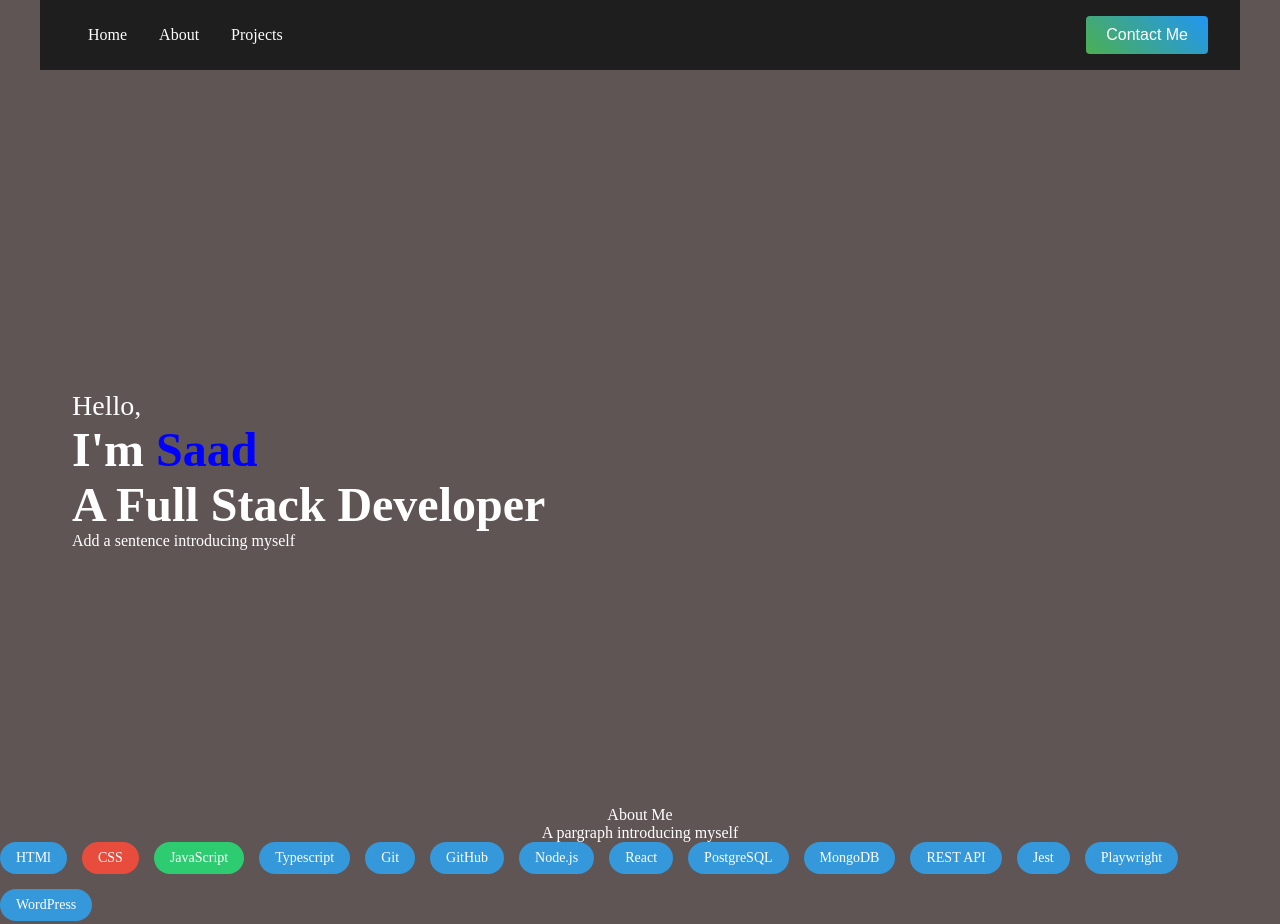
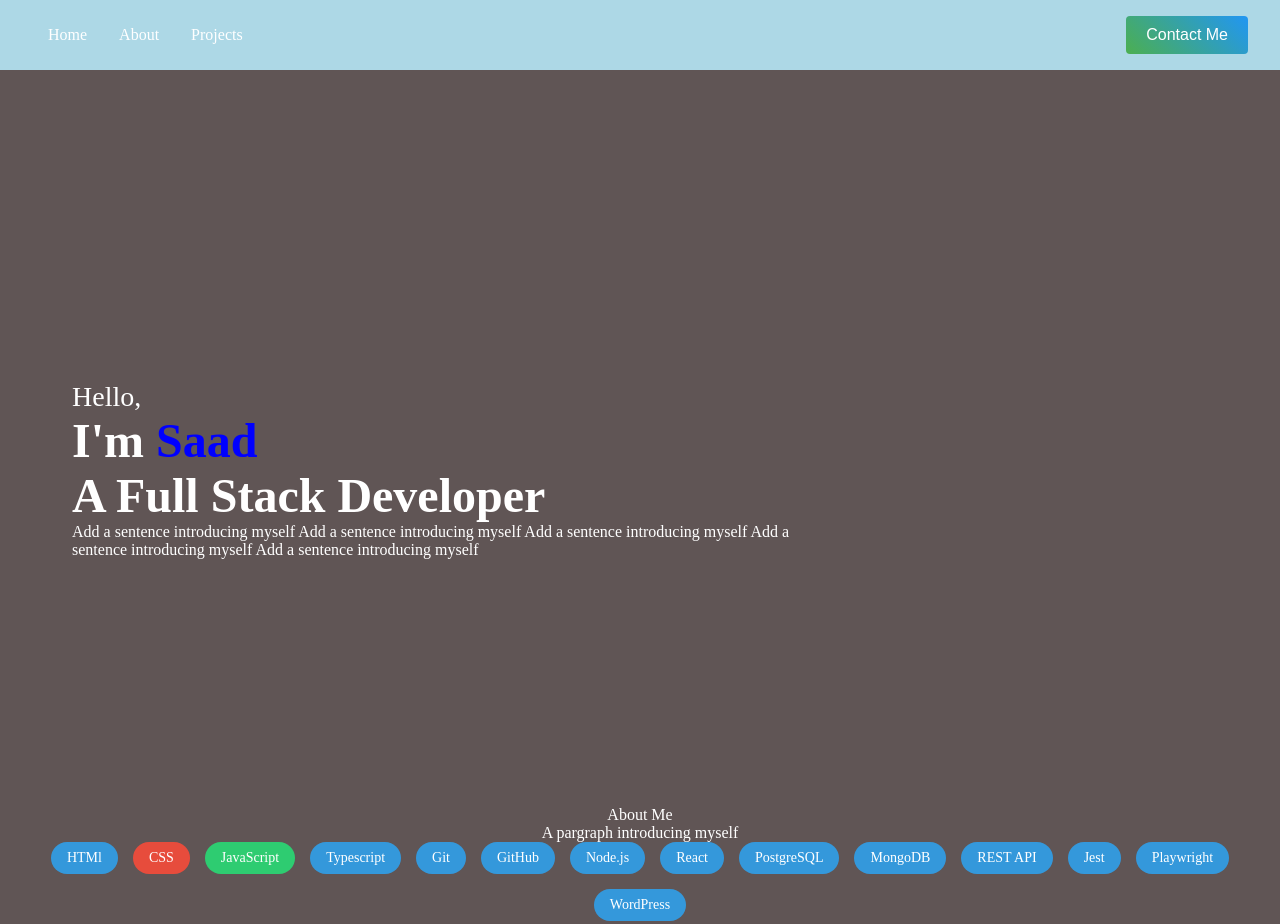
Before and after one commit to saadash1268/Portfolio, a React (Create React App) app: page / in a window 1280 px wide. Shown: the top 924 px of the page. Built offline with nearby package versions, Linux system fonts and the light colour scheme.

Commit message:
changed some styles

```diff
--- a/src/components/Intro/intro.js
+++ b/src/components/Intro/intro.js
@@ -9,9 +9,9 @@ const Intro = () => {
             <div className="introContent">
                 <span className="hello">Hello, </span>
                 <span className="introText">I'm <span className="introName">Saad</span> <br/>A Full Stack Developer </span>
-                <p className="introPara"> Add a sentence introducing myself</p>
+                <p className="introPara"> Add a sentence introducing myself Add a sentence introducing myself Add a sentence introducing myself Add a sentence introducing myself Add a sentence introducing myself</p>
             </div>
-           { /*for img <img src={} alt= className= */}
+
         </section>
 
     )
--- a/src/components/Nav/navbar.css
+++ b/src/components/Nav/navbar.css
@@ -1,8 +1,7 @@
 .navbar {
-  background: rgb(30,30,30);
+  background: lightblue;
     height: 5ren;
     width: 100vw;
-    max-width: 75rem;
     margin: 0 auto;
     padding: 1rem 2rem;
     display: flex;
@@ -19,7 +18,7 @@
 }
 
 .desktopMenuListItem:hover {
-    color: lightblue;
+    color: darkblue;
     padding-bottom: 0.5rem;
     border-bottom: 2px solid lightblue;
 
--- a/src/components/Skills/skills.css
+++ b/src/components/Skills/skills.css
@@ -1,7 +1,6 @@
 #skills {
     overflow: hidden;
-    width: 100vw;
-    max-width: fit-content;
+    width: 100%;
     display: flex;
     flex-direction: column;
     align-items: center;
@@ -9,10 +8,6 @@
     text-align: center;
     margin: 0 auto;
 }
-
-
-/*potentially make my skills as an image */
-
 
 .skillTitle {
     /* Styles for the title */
@@ -28,6 +23,7 @@
     display: flex;
     gap: 15px;
     flex-wrap: wrap;
+    justify-content: center; /* Center the items horizontally */
 }
 
 .skillItem {
@@ -35,14 +31,15 @@
     border-radius: 20px;
     padding: 8px 16px;
     font-size: 14px;
-    --skill-color: #3498db;
-    background-color: var(--skill-color);
+    background-color: #3498db; /* Default color */
 }
 
 .skillItem:nth-child(2) {
-    --skill-color: #e74c3c;
+    background-color: #e74c3c; /* Different color for the second skill */
 }
 
 .skillItem:nth-child(3) {
-    --skill-color: #2ecc71;
+    background-color: #2ecc71; /* Different color for the third skill */
 }
+
+/* Add more nth-child rules for additional skills */
```
Also changed, not shown: src/components/Intro/intro.css (+1 -10 lines).
